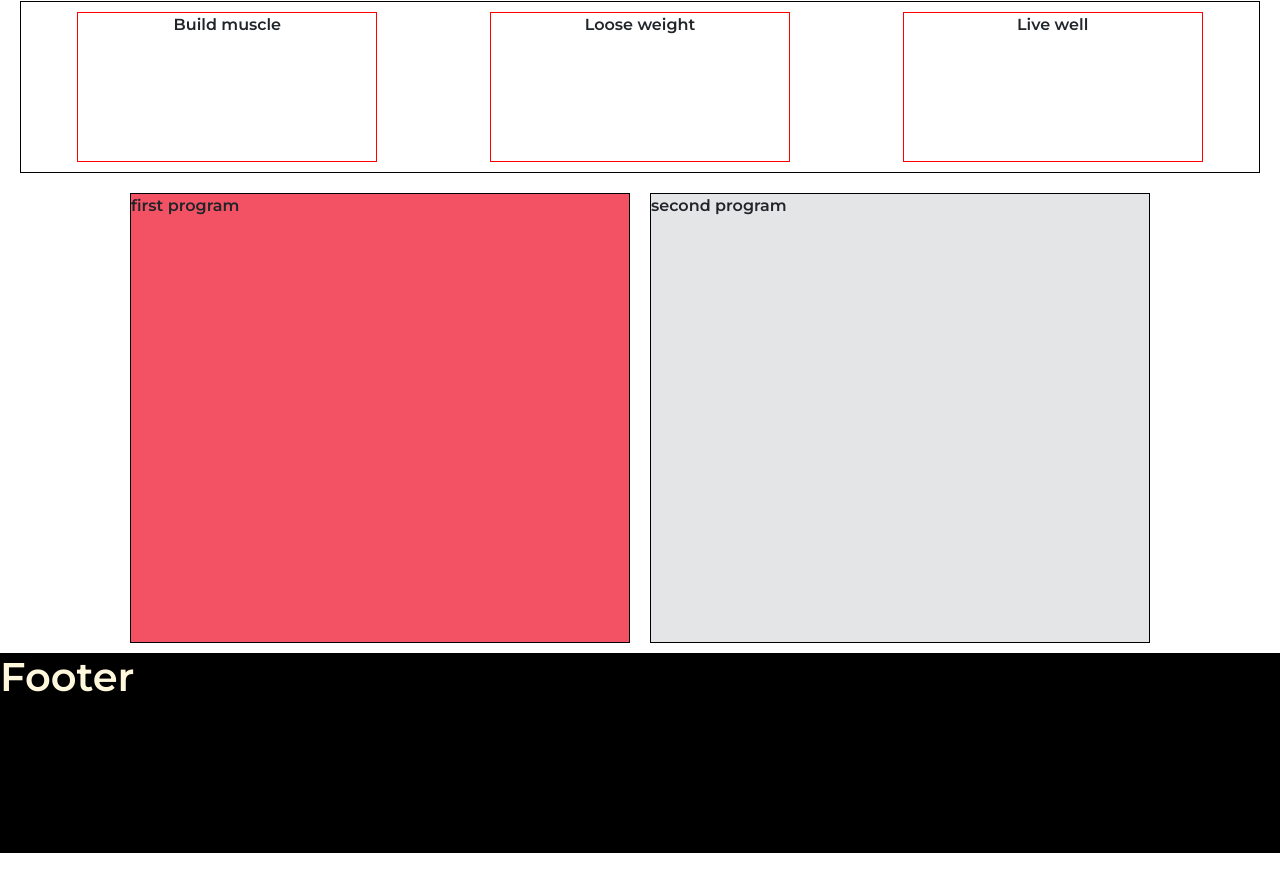
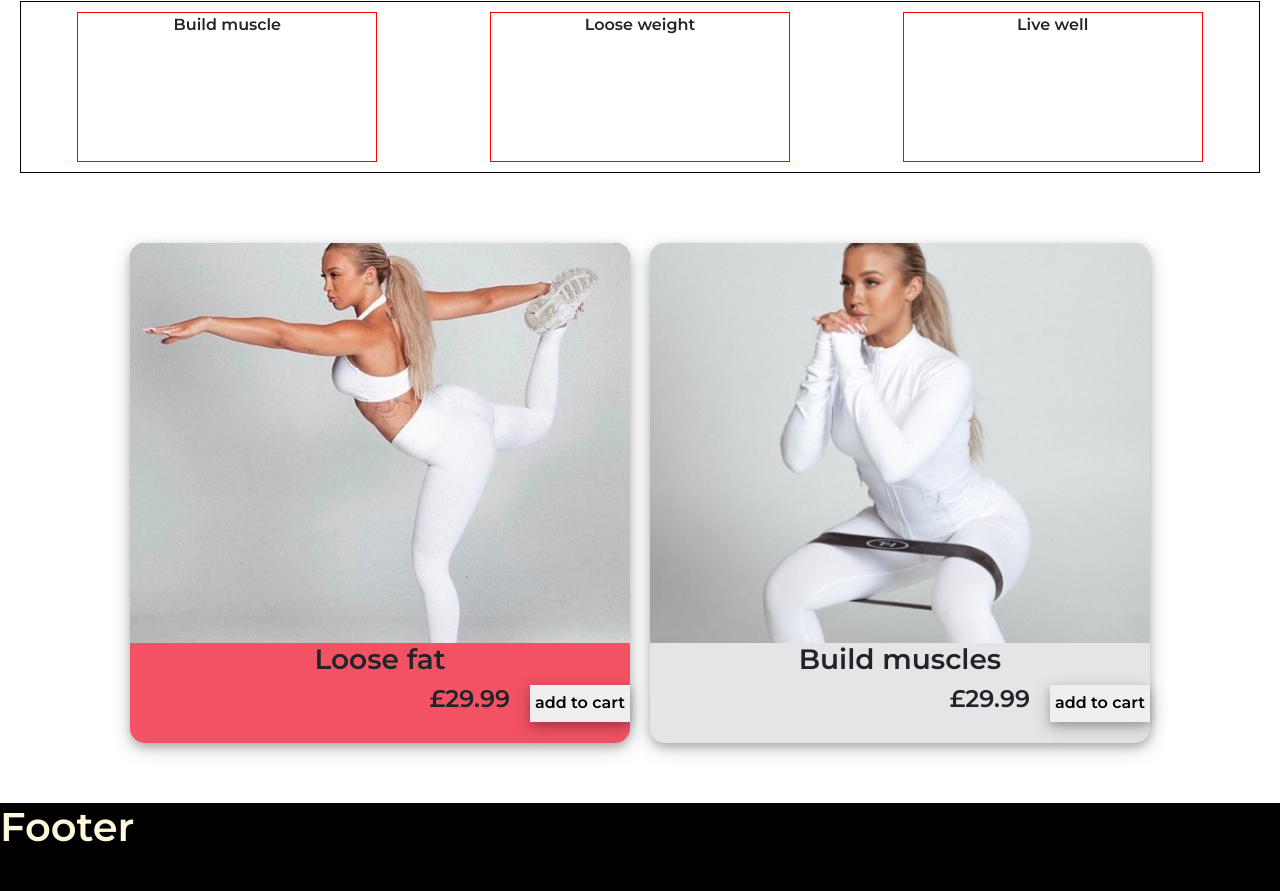
Before and after one commit to SergiuNuta/personal-trainer, a React app: page /home in a window 1280 px wide. Shown: the part 805-1696 px from the top of the page. Before the commit the page ends 1658 px from the top, so only its background shows below. Built offline with nearby package versions, Linux system fonts and the light colour scheme.

Commit message:
added images to card

```diff
--- a/src/Components/Shop/Shop.jsx
+++ b/src/Components/Shop/Shop.jsx
@@ -1,10 +1,10 @@
 import React from "react";
 import styles from "./Shop.module.scss";
-// import Carousel from "react-bootstrap/Carousel";
-import Button from "react-bootstrap/Button";
-import img from "../../data/images/person.jpg";
-import Card from "react-bootstrap/Card";
-import img2 from "../../data/images/scrabble.jpg";
+
+import img1 from "../../data/images/IMG_9210.jpg";
+import img2 from "../../data/images/IMG_9212.jpg";
+
+
 
 export default function Shop({ stripeToken }) {
 
@@ -12,8 +12,22 @@ export default function Shop({ stripeToken }) {
         <>
             <a name="shop" />
             <div className={styles.shopWrapper}>
-                <div className={styles.firstDiv}>first program</div>
-                <div className={styles.secondDiv}>second program</div>
+                <div className={styles.firstProgram}>
+                    <img src={img1} alt="" className={styles.image} />
+                    <h3>Loose fat</h3>
+                    <section className={styles.priceTag}>
+                        <h4>£29.99</h4>
+                        <input type="button" value="add to cart" className={styles.button} />
+                    </section>
+                </div>
+                <div className={styles.secondProgram}>
+                    <img src={img2} alt="" className={styles.image} />
+                    <h3>Build muscles</h3>
+                    <section className={styles.priceTag}>
+                        <h4>£29.99</h4>
+                        <input type="button" value="add to cart" className={styles.button} />
+                    </section>
+                </div>
 
             </div>
         </>
--- a/src/Components/Shop/Shop.module.scss
+++ b/src/Components/Shop/Shop.module.scss
@@ -1,25 +1,49 @@
 .shopWrapper {
     width: 100%;
-    // height: 100vh;
+    margin: 50px 0;
     display: flex;
     flex-wrap: wrap;
     justify-content: center;
 
     div {
+        text-align: center;
+        display: flex;
+        flex-direction: column;
         width: 500px;
-        height: 450px;
-        border: 1px solid black;
+        height: 500px;
         margin: 10px;
+        border-radius: 15px;
+        box-shadow: 0 4px 8px 0 rgba(0, 0, 0, 0.2), 0 6px 20px 0 rgba(0, 0, 0, 0.19);
     }
 
-    .firstDiv {
-        display: flex;
-        flex-direction: column;
-        background-color: #F35264;
-        // height: 400px;
+    .image {
+        width: 100%;
+        height: 80%;
+        object-fit: cover;
+        border-radius: 15px 15px 0 0;
     }
 
-    .secondDiv {
+    .button {
+        box-shadow: 0 4px 8px 0 rgba(0, 0, 0, 0.2), 0 6px 20px 0 rgba(0, 0, 0, 0.19);
+        border: none;
+        // padding: 5px;
+        width: 100px;
+    }
+
+    .priceTag {
+        display: flex;
+        justify-content: flex-end;
+
+        h4 {
+            margin-right: 20px;
+        }
+    }
+
+    .firstProgram{
+        background-color: #F35264;
+    }
+
+    .secondProgram {
         background-color: #E4E5E7;
     }
 }
```
Also changed, not shown: src/data/images/IMG_9210.jpg (added), src/data/images/IMG_9212.jpg (added), src/data/images/tyler-nix-Y1drF0Y3Oe0-unsplash.jpg (added).
